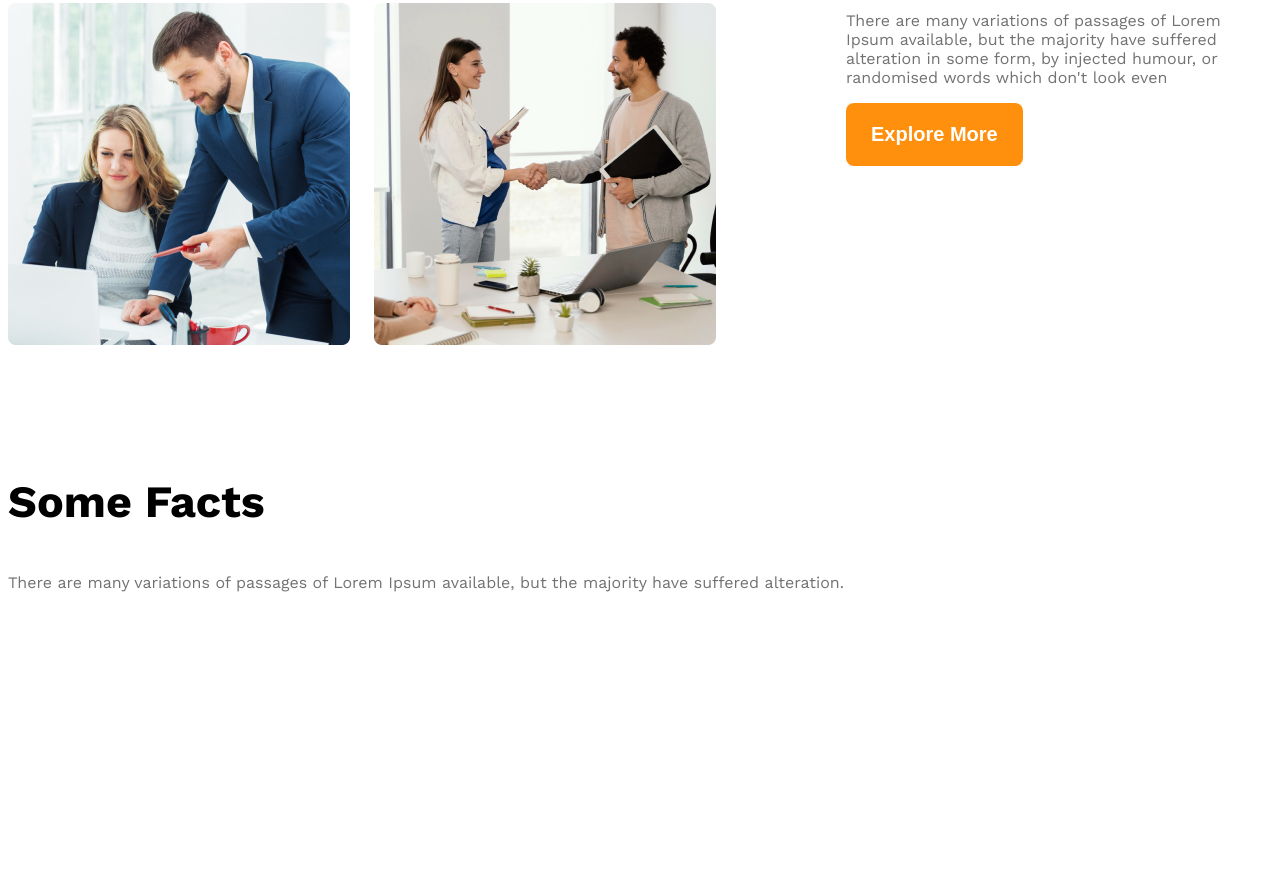
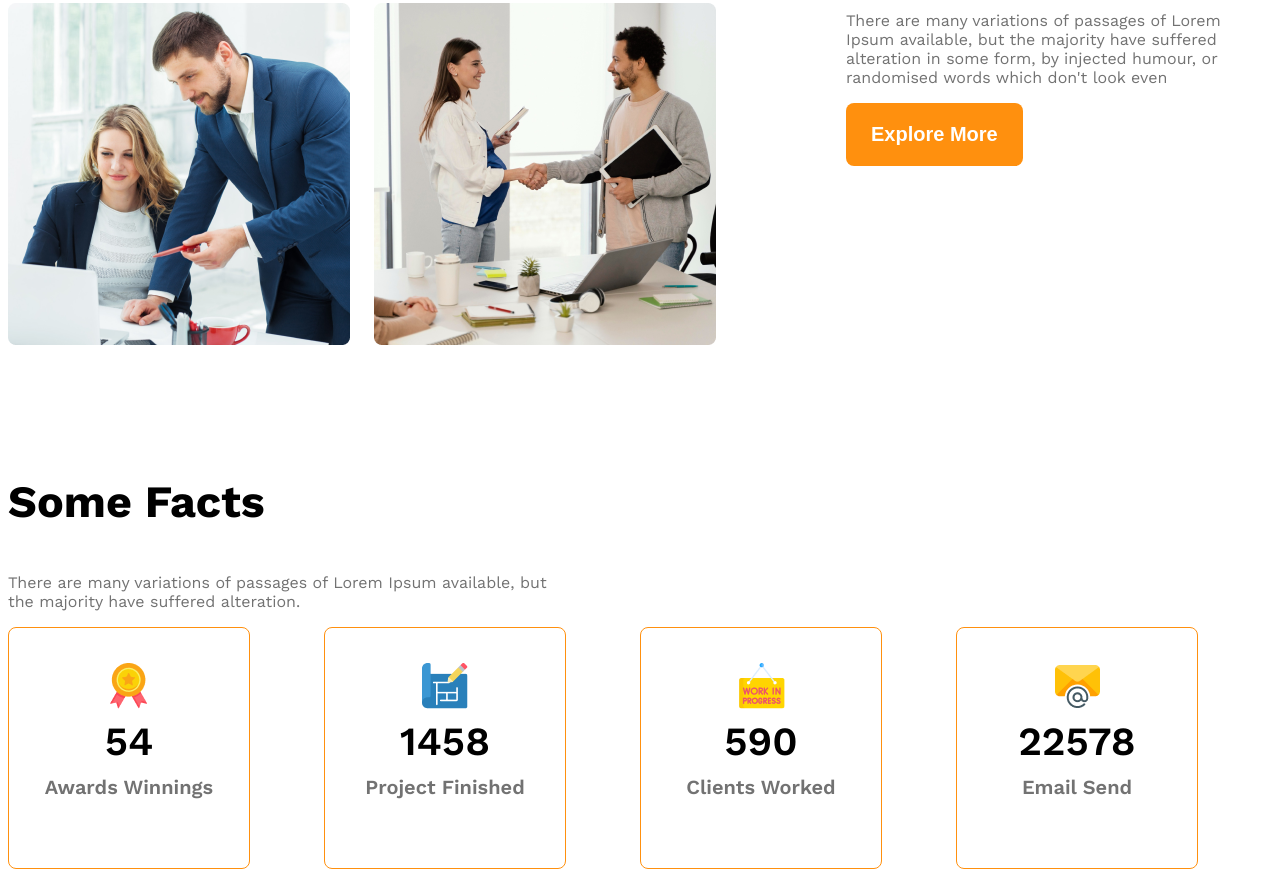
Before and after one commit to mdsiyamislam/g3-architects-web, a plain HTML site: page index.html in a window 1280 px wide. Shown: the part 1677-2554 px from the top of the page. Before the commit the page ends 2450 px from the top, so only its background shows below. Drawn offline with nearby package versions, Linux system fonts and the light colour scheme.

Commit message:
added a some facts related styles

```diff
--- a/index.html
+++ b/index.html
@@ -1,11 +1,13 @@
 <!DOCTYPE html>
 <html lang="en">
+
 <head>
     <meta charset="UTF-8">
     <meta name="viewport" content="width=device-width, initial-scale=1.0">
     <title>G3 Architects</title>
     <link rel="stylesheet" href="styles/architects.css">
 </head>
+
 <body class="work-sans-font">
     <header class="bg-light">
         <nav class="navber display-flex">
@@ -21,7 +23,9 @@
         <div class="banner">
             <div class="banner-content">
                 <h1 class="banner-title">Brand New Group of Architects </h1>
-            <p class="banner-description">There are many variations of passages of Lorem Ipsum available, but the majority have suffered alteration in some form, by injected humour, or randomised words which don't look even</p>
+                <p class="banner-description">There are many variations of passages of Lorem Ipsum available, but the
+                    majority have suffered alteration in some form, by injected humour, or randomised words which don't
+                    look even</p>
                 <button class="button-primary">Explor More</button>
             </div>
             <img class="banner-image" src="images/banner.png" alt="">
@@ -37,8 +41,11 @@
                 <img src="images/team4.png" alt="">
             </div>
             <div class="our-features">
-                <h3 class="section-title"><span id="quick-list" class="text-light-gray">Quick list</span> <span>of Our </span><span class="text-primary">Features</span></h3>
-                <p class="features-description text-light-gray">There are many variations of passages of Lorem Ipsum available, but the majority have suffered alteration in some form, by injected humour, or randomised words which don't look even</p>
+                <h3 class="section-title"><span id="quick-list" class="text-light-gray">Quick list</span> <span>of Our
+                    </span><span class="text-primary">Features</span></h3>
+                <p class="features-description text-light-gray">There are many variations of passages of Lorem Ipsum
+                    available, but the majority have suffered alteration in some form, by injected humour, or randomised
+                    words which don't look even</p>
                 <button class="button-primary">Explore More</button>
             </div>
         </section>
@@ -49,32 +56,41 @@
         <!-- same facts -->
         <section class="some-facts">
             <h3 class="section-title">Some Facts</h3>
-            <p class="text-light-gray">There are many variations of passages of Lorem Ipsum available, but the majority have suffered alteration.</p>
+            <p class="text-light-gray fact-description">There are many variations of passages of Lorem Ipsum available, but the majority
+                have suffered alteration.</p>
             <div class="facts-container">
-                <!-- .fact*4>img.fact-icon+h4.fact-number+h5.fact-name -->
-                 <div class="fact">
-                    <img src="" alt="" class="fact-icon">
-                    <h4 class="fact-number"></h4>
-                    <h5 class="fact-name"></h5>
+                <!-- .fact-card*4>img.fact-icon+h4.fact-number+h5.fact-name -->
+                <div class="fact-card display-flex">
+                    <div>
+                        <img src="images/icons/ribon.png" alt="" class="fact-icon">
+                        <h4 class="fact-number">54</h4>
+                        <h5 class="fact-name">Awards Winnings</h5>
                     </div>
-                 <div class="fact">
-                    <img src="" alt="" class="fact-icon">
-                    <h4 class="fact-number"></h4>
-                    <h5 class="fact-name"></h5>
                 </div>
-                 <div class="fact">
-                    <img src="" alt="" class="fact-icon">
-                    <h4 class="fact-number"></h4>
-                    <h5 class="fact-name"></h5>
+                <div class="fact-card display-flex">
+                    <div>
+                        <img src="images/icons/projects.png" alt="" class="fact-icon">
+                    <h4 class="fact-number">1458</h4>
+                    <h5 class="fact-name">Project Finished</h5>
                     </div>
-                 <div class="fact">
-                    <img src="" alt="" class="fact-icon">
-                    <h4 class="fact-number"></h4>
-                    <h5 class="fact-name"></h5>
                 </div>
+                <div class="fact-card display-flex">
+                    <div><img src="images/icons/customers.png" alt="" class="fact-icon">
+                    <h4 class="fact-number">590</h4>
+                    <h5 class="fact-name">Clients Worked</h5></div>
+                </div>
+                <div class="fact-card display-flex">
+                    <div>
+                        <img src="images/icons/email.png" alt="" class="fact-icon">
+                    <h4 class="fact-number">22578</h4>
+                    <h5 class="fact-name">Email Send</h5>
+                    </div>
+                </div>
+
             </div>
         </section>
     </main>
     <footer></footer>
 </body>
+
 </html>
--- a/styles/architects.css
+++ b/styles/architects.css
@@ -112,6 +112,38 @@
 #quick-list{
   font-weight: 500;
 }
+
+/* some facts related styles */
+
+.facts-container{
+  display: grid;
+  grid-template-columns: repeat(4, 1fr);
+}
+.fact-card{
+  border: 1px solid #FF900E;
+  width: 240px;
+  height: 240px;
+  border-radius: 8px;
+  text-align: center;
+  align-items: center;
+  justify-content: center;
+}
+.fact-number{
+  font-size: 2.5rem;
+  font-weight: 600;
+  margin-top: 5px;
+  margin-bottom: 10px;
+}
+.fact-name{
+  font-size: 1.25rem;
+  font-weight: 600;
+  margin-top: 10px;
+  color: #727272;
+}
+.fact-description{
+  max-width: 540px;
+}
+
 /* responsive media query */
 @media screen and (max-width: 576px){
 .navber, .nav-link, .teams{
```
Lines whose indentation alone changed are shown as unchanged.
